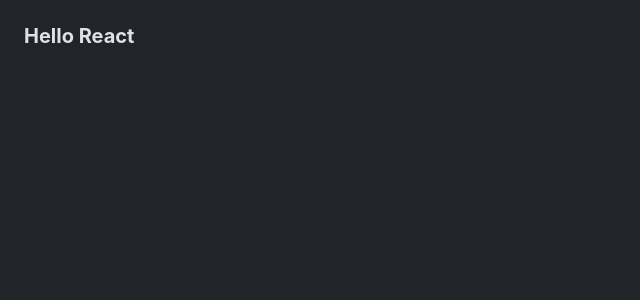
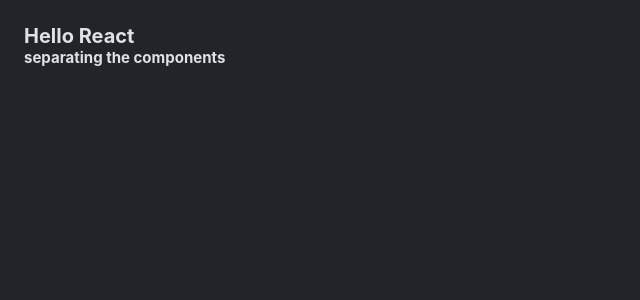
Before and after one commit to nikhilbudhathoki09/usePopcorn-React, a React (Create React App) app: page / in a window 1280 px wide. Shown: the top 300 px of the page, without its empty margins (0-640 px from the left). Built offline with nearby package versions, Linux system fonts and the light colour scheme.

Commit message:
separating the component

```diff
--- a/src/App.js
+++ b/src/App.js
@@ -4,6 +4,7 @@
   return (
     <div className="App">
       <h1>Hello React</h1>
+      <h2>separating the components</h2>
     </div>
   );
 }
```
